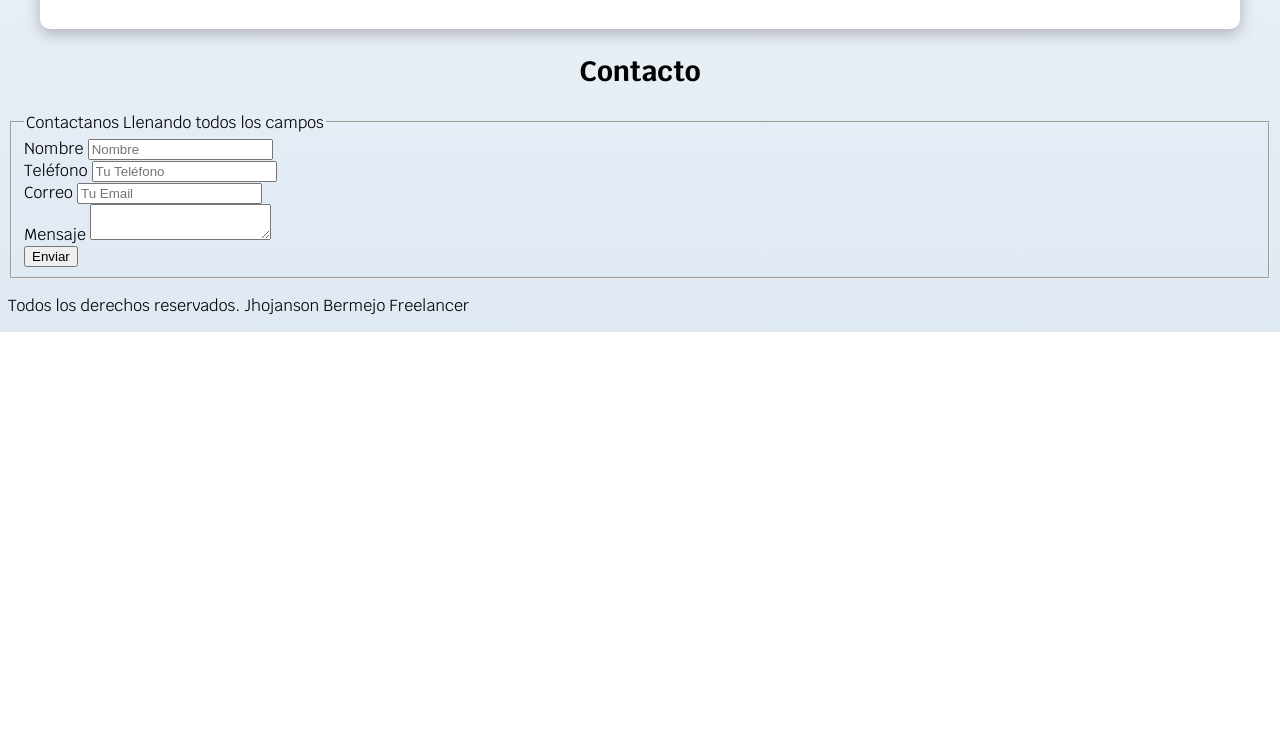
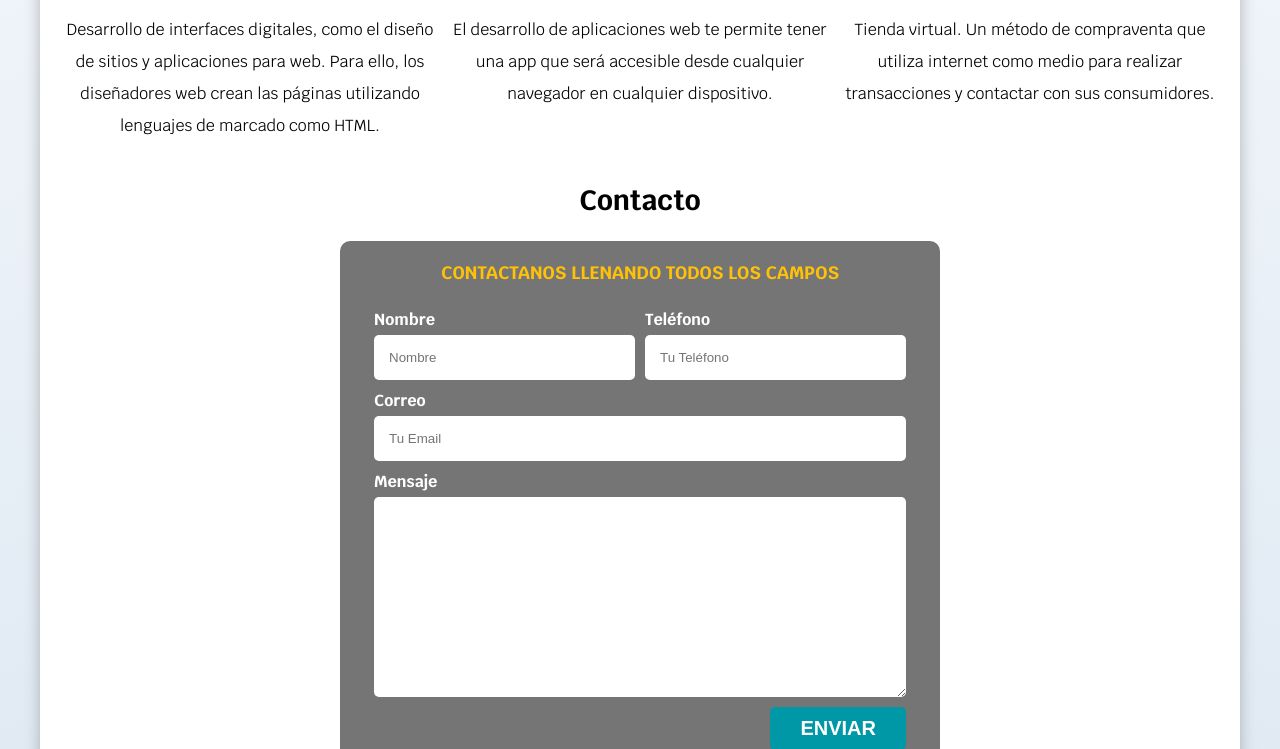
Before and after one commit to ZzNEARzZ/Freelancer_Sitio, a plain HTML site: page index.html in a window 1280 px wide. Shown: the part 929-1678 px from the top of the page. Before the commit the page ends 1261 px from the top, so only its background shows below. Drawn offline with Linux system fonts and the light colour scheme.

Commit message:
Terminando Primera Pagina Web

```diff
--- a/css/styles.css
+++ b/css/styles.css
@@ -11,6 +11,14 @@
 html{
     font-size: 62.5%;
     box-sizing: border-box; /* Hack para box Model*/
+    scroll-snap-type: y mandatory;
+}
+/* Scroll Snap */
+.servicios,
+.navegacion-principal,
+.formulario {
+    scroll-snap-align: center;
+    scroll-snap-stop: always;
 }
 *, *:before, *:after{
     box-sizing: inherit;
@@ -28,8 +36,8 @@ body{
 .boton {
     background-color: var(--secundario);
     color: var(--blanco);
-    padding: 1rem 3rem 1rem 3rem;
-    margin-top: 1rem;
+    padding: 1rem 3rem;
+    margin-top: 3.6rem;
     font-size: 2rem;
     text-decoration: none;
     text-transform: uppercase;
@@ -37,11 +45,15 @@ body{
     border-radius: .5rem;
     width: 90%;
     text-align: center;
+    border: none;
 }
 @media (min-width: 768px) {
     .boton {
         width: auto;
     }
+}
+.boton:hover {
+    cursor: pointer;
 }
 .sombra {
     -webkit-box-shadow: 0px 5px 15px 0px rgba(112,112,112,0.48);
@@ -69,7 +81,21 @@ h1, h2, h3 {
     font-size: 2rem;
 
 }
-
+/* Utilidades */
+.w-sn-100 {
+    width: 100%;
+}
+@media (min-width: 768px) {
+    .w-sn-100 {
+        width: auto;
+    }
+}
+.flex {
+    display: flex;
+}
+.alinear-derecha {
+    justify-content: flex-end;
+}
 /* Navegacion Principal */
 .nav-bg {
     background-color: var(--secundario);
@@ -135,10 +161,11 @@ h1, h2, h3 {
 
     color: var(--blanco);
 }
-.ubicacion {
+.contenido-hero .ubicacion {
     display: flex;
     align-items: flex-end;
 }
+
 
 /* Servicios */
 @media (min-width: 768px) {
@@ -150,3 +177,78 @@ h1, h2, h3 {
         column-gap: 1rem;
     }
 }
+.servicio{
+    display: flex;
+    flex-direction: column;
+    align-items: center;
+}
+.servicio h3 {
+    color: var(--secundario);
+    font-weight: 400;
+}
+.servicio p {
+    line-height: 2;
+    text-align: center;
+}
+.servicio .iconos {
+    height: 15rem;
+    width: 15rem;
+    background-color: var(--primario);
+    border-radius: 50%;
+    display: flex;
+    justify-content: space-evenly;
+    align-items: center;
+}
+/* Contacto */
+.formulario {
+    background-color: var(--gris);
+    width: min( 60rem, 100% ); /*Utiliza el valor mas pequeño*/
+    margin: 0 auto;
+    padding: 2rem;
+    border-radius: 1rem;
+}
+.formulario fieldset {
+    border: none;
+}
+.formulario legend {
+    text-align: center;
+    font-size: 1.8rem;
+    text-transform: uppercase;
+    font-weight: 700;
+    margin-bottom: 2rem;
+    color: var(--primario);
+}
+@media (min-width: 768px) {
+    .contenedor-campos {
+        display: grid;
+        grid-template-columns: repeat(2, 1fr);
+        grid-template-rows: auto auto 20rem;
+        column-gap: 1rem;
+    }
+    .campo:nth-child(3),
+    .campo:nth-child(4) {
+        grid-column: 1 / 3;
+    }
+}
+
+.campo {
+    margin-bottom: 1rem;
+}
+.campo label {
+    color: var(--blanco);
+    font-weight: bold;
+    margin-bottom: .5rem;
+    display: block;
+}
+.campo textarea {
+    height: 20rem;
+}
+.input-text {
+    width: 100%;
+    border: none;
+    padding: 1.5rem;
+    border-radius: .5rem;
+}
+.footer {
+    text-align: center;
+}
--- a/index.html
+++ b/index.html
@@ -44,9 +44,9 @@
     <main class="contenedor sombra">
         <h2>Mis servicios</h2>
         <div class="servicios">
-            <section>
+            <section class="servicio">
                 <h3>Diseño web</h3>
-
+                <div class="iconos">
                     <svg xmlns="http://www.w3.org/2000/svg" class="icon icon-tabler icon-tabler-palette" width="40" height="40" viewBox="0 0 24 24" stroke-width="1.5" stroke="#000000" fill="none" stroke-linecap="round" stroke-linejoin="round">
                         <path stroke="none" d="M0 0h24v24H0z" fill="none"/>
                         <path d="M12 21a9 9 0 1 1 0 -18a9 8 0 0 1 9 8a4.5 4 0 0 1 -4.5 4h-2.5a2 2 0 0 0 -1 3.75a1.3 1.3 0 0 1 -1 2.25" />
@@ -54,12 +54,14 @@
                         <circle cx="12" cy="7.5" r=".5" fill="currentColor" />
                         <circle cx="16.5" cy="10.5" r=".5" fill="currentColor" />
                     </svg>
-
+                </div>
                 <p>Desarrollo de interfaces digitales, como el diseño de sitios y aplicaciones para web. Para ello, los diseñadores web crean las páginas utilizando lenguajes de marcado como HTML.</p>
             </section>
 
-            <section>
+            <section class="servicio">
                 <h3>Aplicaciones Web</h3>
+                <div class="iconos">
+
                     <svg xmlns="http://www.w3.org/2000/svg" class="icon icon-tabler icon-tabler-brand-android" width="40" height="40" viewBox="0 0 24 24" stroke-width="1.5" stroke="#000000" fill="none" stroke-linecap="round" stroke-linejoin="round">
                         <path stroke="none" d="M0 0h24v24H0z" fill="none"/>
                         <line x1="4" y1="10" x2="4" y2="16" />
@@ -76,13 +78,13 @@
                         <path d="M9 7c-3 0 -4 3 -4 5.5c0 3 2 7.5 4 7.5c1.088 -.046 1.679 -.5 3 -.5c1.312 0 1.5 .5 3 .5s4 -3 4 -5c-.028 -.01 -2.472 -.403 -2.5 -3c-.019 -2.17 2.416 -2.954 2.5 -3c-1.023 -1.492 -2.951 -1.963 -3.5 -2c-1.433 -.111 -2.83 1 -3.5 1c-.68 0 -1.9 -1 -3 -1z" />
                         <path d="M12 4a2 2 0 0 0 2 -2a2 2 0 0 0 -2 2" />
                     </svg>
-
+                </div>
                 <p>El desarrollo de aplicaciones web te permite tener una app que será accesible desde cualquier navegador en cualquier dispositivo.</p>
             </section>
 
-            <section>
+            <section class="servicio">
                 <h3>E-Comerce</h3>
-
+                <div class="iconos">
                     <svg xmlns="http://www.w3.org/2000/svg" class="icon icon-tabler icon-tabler-credit-card" width="40" height="40" viewBox="0 0 24 24" stroke-width="1.5" stroke="#000000" fill="none" stroke-linecap="round" stroke-linejoin="round">
                         <path stroke="none" d="M0 0h24v24H0z" fill="none"/>
                         <rect x="3" y="5" width="18" height="14" rx="3" />
@@ -90,41 +92,44 @@
                         <line x1="7" y1="15" x2="7.01" y2="15" />
                         <line x1="11" y1="15" x2="13" y2="15" />
                     </svg>
-
+                </div>
                 <p>Tienda virtual. Un método de compraventa que utiliza internet como medio para realizar transacciones y contactar con sus consumidores.</p>
             </section>
         </div> <!-- .servicios-->
-    </main>
+
 
         <section>
             <h2>Contacto</h2>
-        <form>
+            <form class="formulario">
                 <fieldset>
                     <legend>Contactanos Llenando todos los campos</legend>
-                <div>
+                    <div class="contenedor-campos">
+                        <div class="campo">
                             <label>Nombre</label>
-                    <input type="text" placeholder="Nombre"/>
+                            <input class="input-text" type="text" placeholder="Nombre"/>
                         </div>
-                <div>
+                        <div class="campo">
                             <label>Teléfono</label>
-                    <input type="tel" placeholder="Tu Teléfono"/>
+                            <input class="input-text" type="tel" placeholder="Tu Teléfono"/>
                         </div>
-                <div>
+                        <div class="campo">
                             <label>Correo</label>
-                    <input type="email" placeholder="Tu Email"/>
+                            <input class="input-text" type="email" placeholder="Tu Email"/>
                         </div>
-                <div>
+                        <div class="campo">
                             <label>Mensaje</label>
-                    <textarea></textarea>
+                            <textarea class="input-text"></textarea>
                         </div>
-                <div>
-                    <input type="submit" value="Enviar"/>
+                    </div> <!-- .contenedor-campos-->
+                    <div class="alinear-derecha flex">
+                        <input class="boton w-sn-100" type="submit" value="Enviar">
                     </div>
                 </fieldset>
             </form>
         </section>
+</main>
 
-    <footer>
+    <footer class="footer">
         <p>Todos los derechos reservados. Jhojanson Bermejo Freelancer</p>
     </footer>
 </body>
```
Lines whose indentation alone changed are shown as unchanged.
